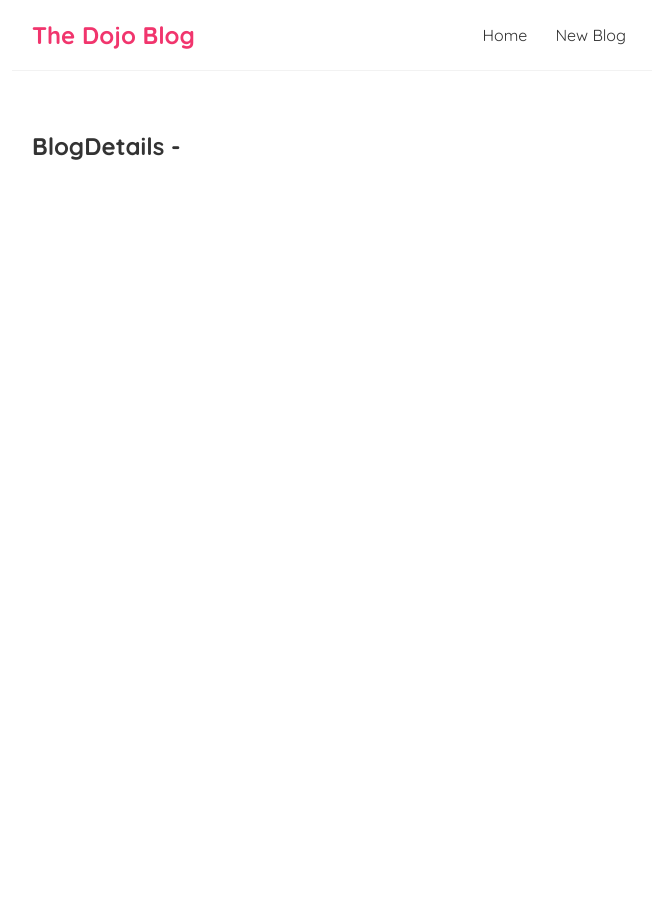
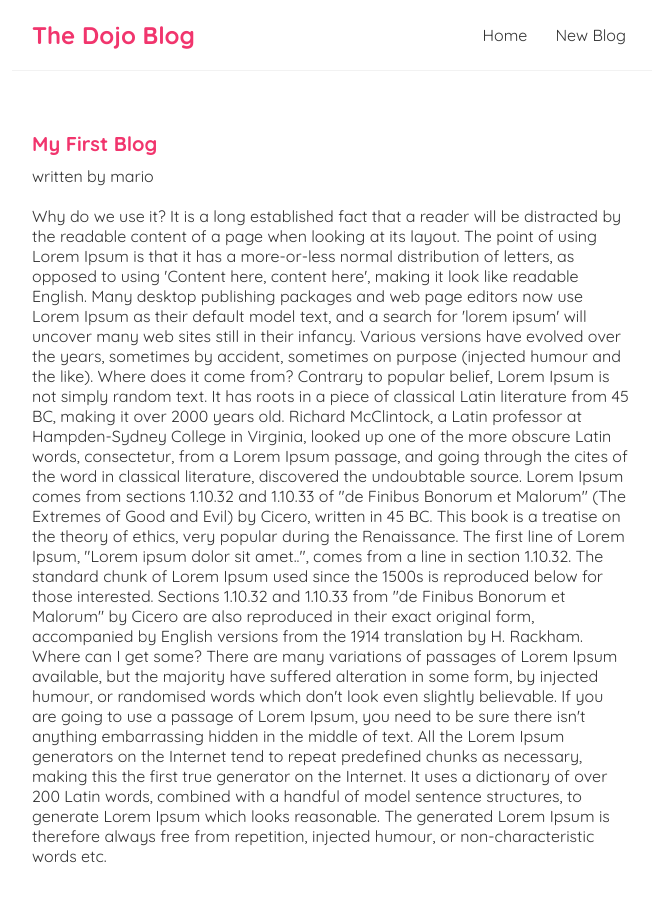
Before and after one commit to Erick-SN/ReactIntroduction, a React (Create React App) app: page /blogs/1 in a window 1280 px wide. Shown: the top 902 px of the page, without its empty margins (308-967 px from the left). Before the commit the page ends 800 px from the top, so only its background shows below. Built offline with nearby package versions, Linux system fonts and the light colour scheme; data requests are answered from the project's data file.

Commit message:
Page details

```diff
--- a/src/components/BlogDetails.js
+++ b/src/components/BlogDetails.js
@@ -1,10 +1,22 @@
 import { useParams } from 'react-router-dom';
+import useFetch from '../hooks/useFetch';
 const BlogDetails = () => {
-  const { id } = useParams;
+  const { id } = useParams();
+  const { data: blog, error, isPending } = useFetch(
+    'http://localhost:8000/blogs/' + id
+  );
   return (
     <>
       <div className="blog-details">
-        <h2>BlogDetails - {id}</h2>
+        {isPending && <div>Loading...</div>}
+        {error && <div>{error}</div>}
+        {blog && (
+          <article>
+            <h2>{blog.title}</h2>
+            <p>written by {blog.author}</p>
+            <div>{blog.body}</div>
+          </article>
+        )}
       </div>
     </>
   );
--- a/src/components/BlogList.js
+++ b/src/components/BlogList.js
@@ -6,7 +6,7 @@ const BlogList = ({ blogs, title }) => {
         <h2>{title}</h2>
         {blogs.map((blog) => (
           <div className="blog-preview" key={blog.id}>
-            <Link to={`/blogs/:${blog.id}`}>
+            <Link to={`/blogs/${blog.id}`}>
               <h2>{blog.title}</h2>
               <p>{blog.author}</p>
             </Link>
--- a/src/index.css
+++ b/src/index.css
@@ -51,3 +51,20 @@
 .blog-preview a {
   text-decoration: none;
 }
+/* blog details page */
+.blog-details h2 {
+  font-size: 20px;
+  color: #f1356d;
+  margin-bottom: 10px;
+}
+.blog-details div {
+  margin: 20px 0;
+}
+.blog-details button {
+  background: #f1356d;
+  color: #fff;
+  border: 0;
+  padding: 8px;
+  border-radius: 8px;
+  cursor: pointer;
+}
```
